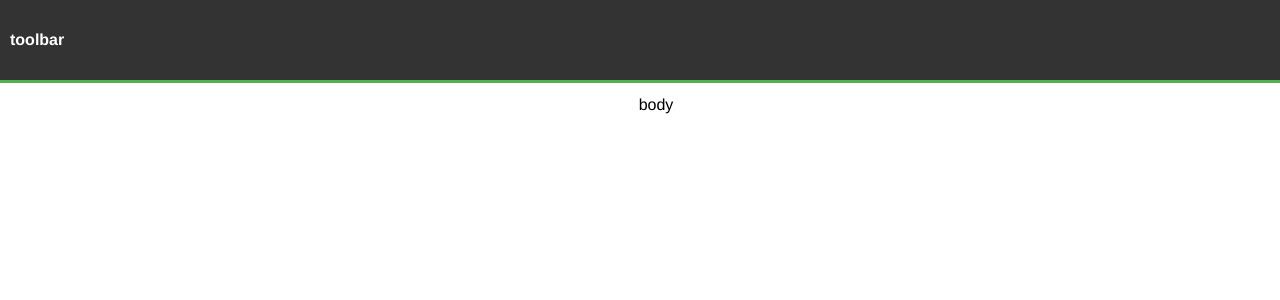
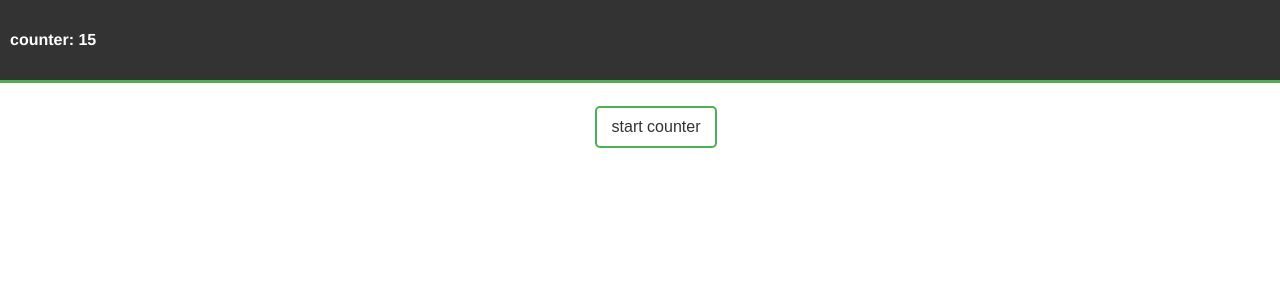
Before and after one commit to zmadineh/frontend-coding-test, a React app: page / in a window 1280 px wide. Shown: the top 300 px of the page. Built offline with nearby package versions, Linux system fonts and the light colour scheme.

Commit message:
feat: create down counter

```diff
--- a/src/App.tsx
+++ b/src/App.tsx
@@ -1,17 +1,19 @@
-import { memo } from "react";
-import styled from "styled-components";
+import {memo, useState} from "react";
+// import styled from "styled-components";
 import GlobalStyles from "./globalStyles";
 import Header from "./component/header/Header";
 import Body from "./component/body/Body";
 
 function App() {
-  return (
-    <>
-        <GlobalStyles />
-        <Header />
-        <Body />
-    </>
-  );
+    const [counter, setCounter] = useState(15);
+
+    return (
+        <>
+            <GlobalStyles />
+            <Header counter={counter}/>
+            <Body counter={counter} setCounter={setCounter}/>
+        </>
+    );
 }
 
 export default memo(App);
--- a/src/component/body/Body.tsx
+++ b/src/component/body/Body.tsx
@@ -1,6 +1,7 @@
-import React from "react";
+import type {ReactElement} from "react";
+import type React from "react";
+import {useEffect, useState} from "react";
 import styled from "styled-components";
-
 
 const MainContent = styled.div`
   width: 100%;
@@ -10,10 +11,47 @@ const MainContent = styled.div`
   justify-content: center;
 `;
 
-function Body() {
+const Button = styled.button`
+  background: #ffffff;
+  color: #333333;
+  font-size: 1rem;
+  margin: 10px;
+  padding: 10px 15px;
+  border: 2px solid #4eb151;
+  border-radius: 5px;
+`;
+
+interface BodyPropsType {
+    counter: number,
+    setCounter: React.Dispatch<React.SetStateAction<number>>,
+}
+
+function Body ({counter, setCounter} : BodyPropsType) : ReactElement {
+
+    const [isActive, setIsActive] = useState(false);
+
+    useEffect(() => {
+        let interval: NodeJS.Timer;
+
+        if(isActive && counter > 0)
+            interval = setInterval(() => {
+                setCounter(counter - 1);
+            }, 1000);
+        else setIsActive(false)
+
+        return () => {
+            clearInterval(interval);
+        };
+    }, [isActive, counter, setCounter]);
+
+    const startCounter = () => {
+        setCounter(15)
+        setIsActive(true)
+    }
+
     return (
         <MainContent>
-            body
+            <Button onClick={startCounter}> start counter </Button>
         </MainContent>
     );
 }
--- a/src/component/header/Header.tsx
+++ b/src/component/header/Header.tsx
@@ -1,4 +1,4 @@
-import React from "react";
+import type {ReactElement} from "react";
 import styled from "styled-components";
 
 const Container = styled.div`
@@ -7,7 +7,8 @@ const Container = styled.div`
   padding: 10px;
   position: relative;
 `;
-const Toolbar = styled.div`
+
+const HeaderContent = styled.div`
   background-color: #333333;
   font-weight: bold;
   color: #FFFFFF;
@@ -23,12 +24,16 @@ const Toolbar = styled.div`
   align-items: center;
 `;
 
-function Header() {
+interface HeaderPropsType {
+    counter: number,
+}
+
+function Header({counter} : HeaderPropsType) : ReactElement {
     return (
         <Container>
-            <Toolbar>
-                toolbar
-            </Toolbar>
+            <HeaderContent>
+                counter: {counter}
+            </HeaderContent>
         </Container>
     );
 }
```
